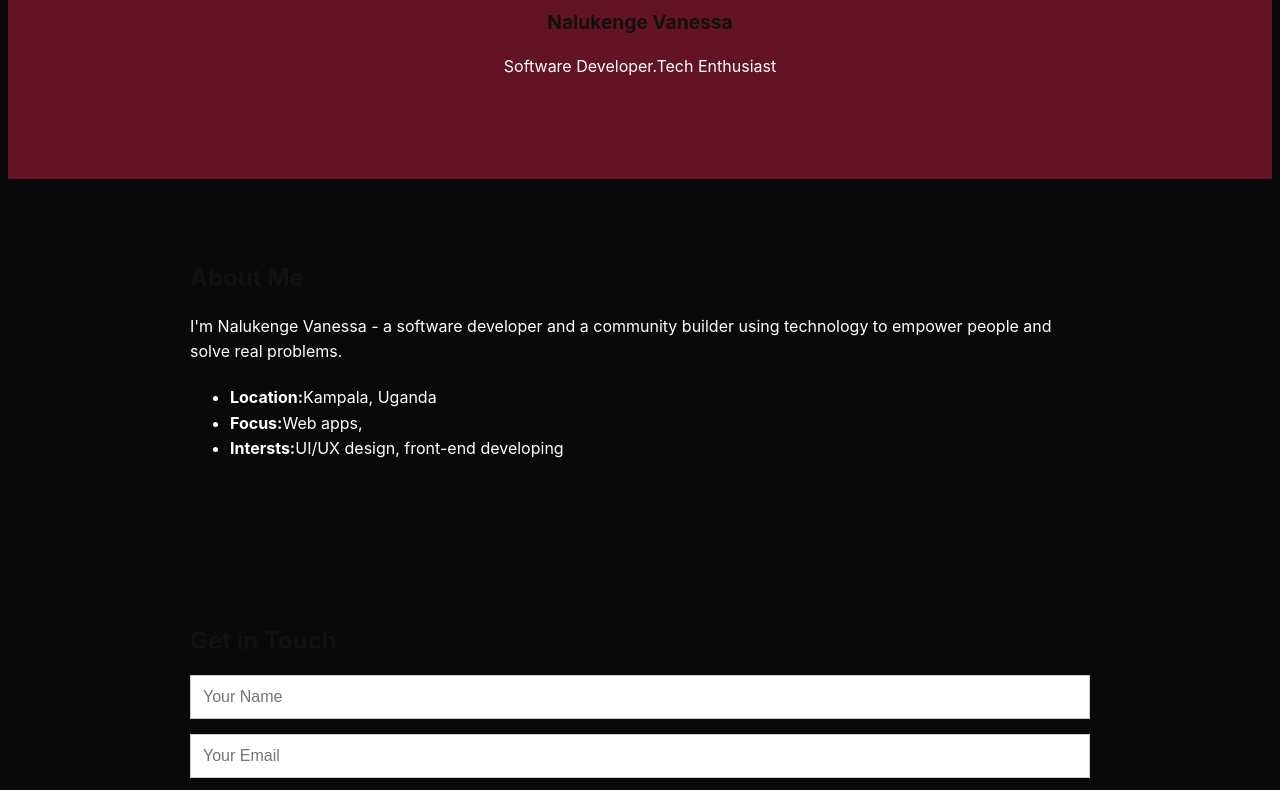
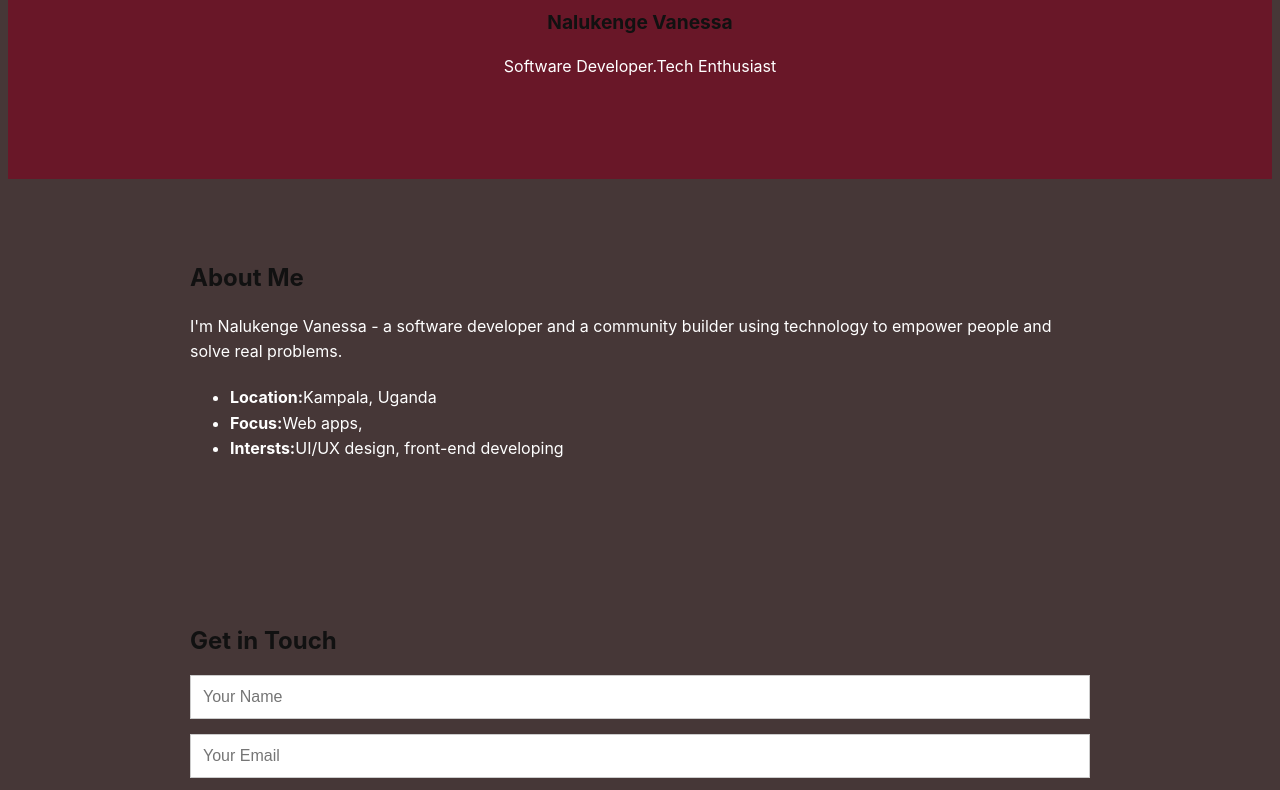
Before and after one commit to Shariany/My-potifolio, a plain HTML site: page index.html in a window 1280 px wide. Shown: the part 476-1266 px from the top of the page. Drawn offline with Linux system fonts and the light colour scheme.

Commit message:
added a background color

```diff
--- a/style.css
+++ b/style.css
@@ -1,7 +1,7 @@
 body{
     font-family:'Inter',sans-serif;
     line-height: 1.6;
-    background-color:rgb(10, 9, 9);
+    background-color:rgb(70, 55, 55);
     color: white;
     padding-top: 60px;
 }
```
